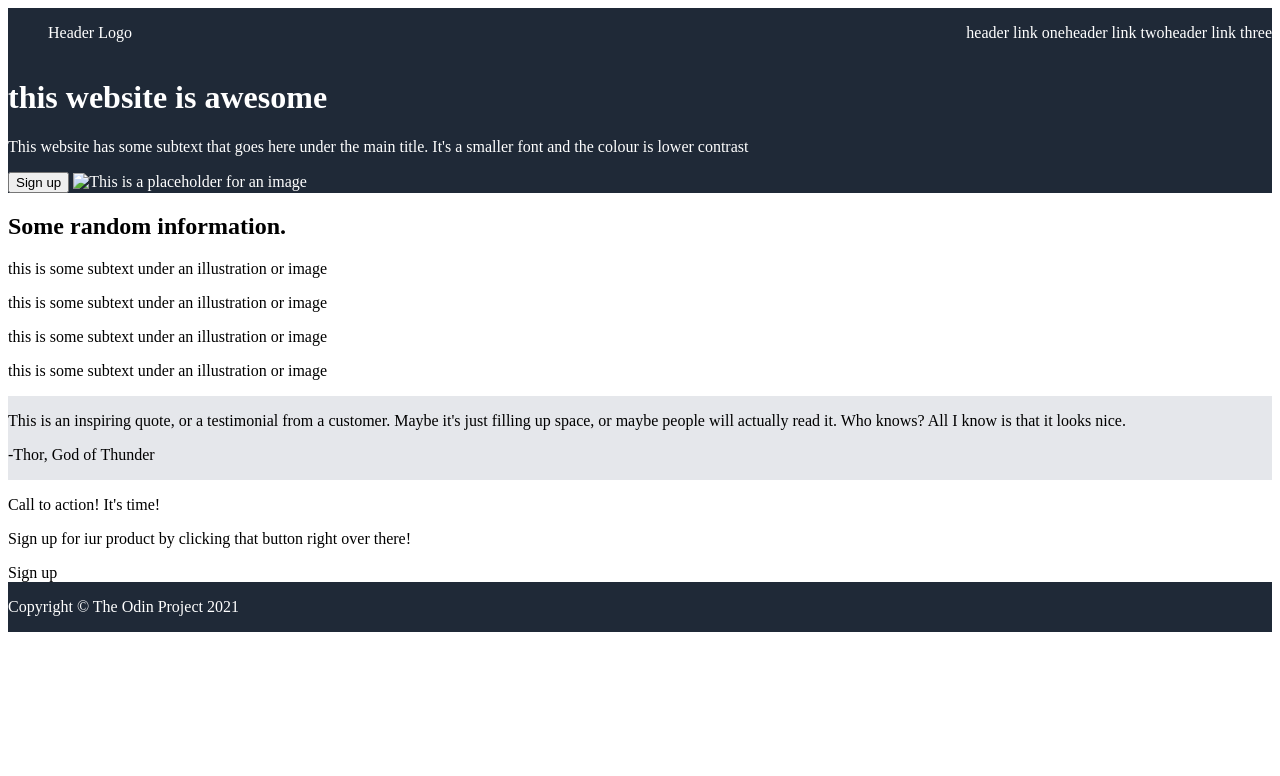
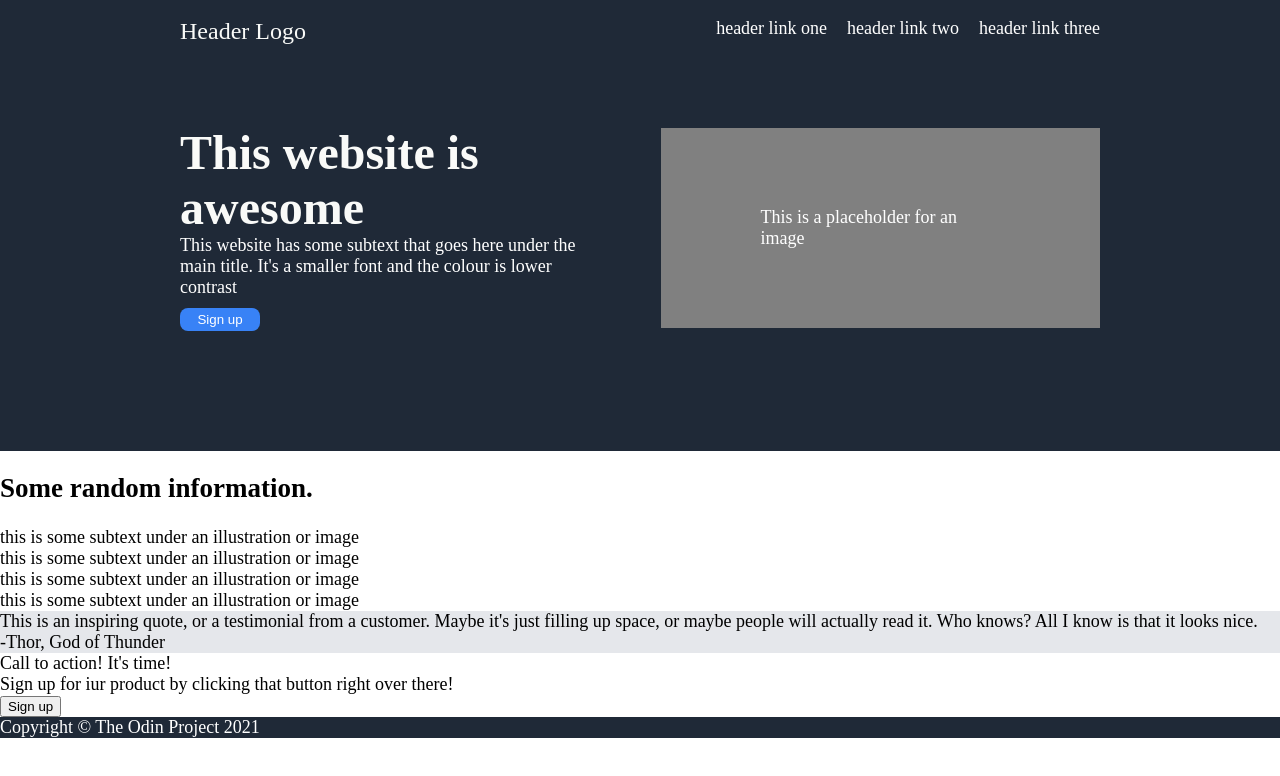
Before and after one commit to ali-37/odin-landing-page, a plain HTML site: page index.html in a window 1280 px wide. Drawn offline with Linux system fonts and the light colour scheme.

Commit message:
Complete top section css (header and title sections)

```diff
--- a/css/style.css
+++ b/css/style.css
@@ -1,23 +1,36 @@
 body {
   display: flex;
   flex-direction: column;
+  margin: 0;
+  font-size: 18px;
 }
 
 .top,
 .footer {
   background-color: #1F2937;
   color: white;
+
 }
 
 .top {
   display: flex;
   flex-direction: column;
+  padding: 0px 180px;
+  flex: 1;
+
+
+}
+
+.header {
+  margin-bottom: 80px;
 }
 
 ul {
   display: flex;
   justify-content: space-between;
   list-style: none;
+  padding-left: 0;
+  margin-bottom: 0;
 }
 
 a {
@@ -27,8 +40,65 @@ a {
 
 .header-right {
   display: flex;
+  gap: 20px
 }
 
 .quote {
   background-color: #E5E7EB;
 }
+
+h1 {
+  color: #F9FAF8;
+  font-size: 48px;
+  font-weight: 800;
+  margin: 0;
+}
+
+.header-logo {
+  color: #F9FAF8;
+  font-size: 24px;
+  flex-shrink: 0;
+  margin-right: 30px;
+}
+
+.title {
+  display: flex;
+  align-items: center;
+  justify-content: space-between;
+  padding-bottom: 120px;
+}
+
+.title-left {
+  display: flex;
+  flex-direction: column;
+  width: 430px;
+  margin-right: 30px;
+  min-width: 200px;
+
+}
+
+p {
+  margin: 0 auto;
+}
+
+.placeholder {
+  background-color: grey;
+  padding: 50px 100px;
+  height: 100px;
+  display: flex;
+  align-items: center;
+  justify-content: center;
+  margin-left: 30px;
+}
+
+.button1 {
+  background-color: #3882F6;
+  color: white;
+  width: 80px;
+  border: 0;
+  padding: 4px 16px;
+  margin-top: 10px;
+  border-radius: 8px; /* rounded corners */
+
+
+}
--- a/index.html
+++ b/index.html
@@ -12,7 +12,7 @@
       <div class="header">
         <ul>
           <div>
-            <li>Header Logo</li>
+            <li class="header-logo">Header Logo</li>
           </div>
           <div class="header-right">
             <li><a href="">header link one</a> </li>
@@ -22,23 +22,27 @@
         </ul>
       </div>
 
-      <div>
-        <h1>this website is awesome</h1>
-        <p>This website has some subtext that goes here under the main title. It's a smaller font and the colour is lower contrast </p>
-        <button>Sign up</button>
-        <img src="" alt="This is a placeholder for an image">
+      <div class="title">
+        <div class="title-left">
+          <h1>This website is awesome</h1>
+          <p>This website has some subtext that goes here under the main title. It's a smaller font and the colour is lower contrast </p>
+          <button class="button1">Sign up</button>
+        </div>
+        <div class="placeholder">
+          <p>This is a placeholder for an image</p>
+        </div>
       </div>
     </div>
 
     <div>
       <h2>Some random information.</h2>
-      <div></div>
+      <div class="info-box"></div>
       <p>this is some subtext under an illustration or image</p>
-      <div></div>
+      <div class="info-box"></div>
       <p>this is some subtext under an illustration or image</p>
-      <div></div>
+      <div class="info-box"></div>
       <p>this is some subtext under an illustration or image</p>
-      <div></div>
+      <div class="info-box"></div>
       <p>this is some subtext under an illustration or image</p>
     </div>
 
@@ -50,7 +54,7 @@
     <div>
       <p>Call to action! It's time!</p>
       <p>Sign up for iur product by clicking that button right over there!</p>
-      <div>Sign up</div>
+      <button>Sign up</button>
     </div>
 
     <div class="footer">
```
